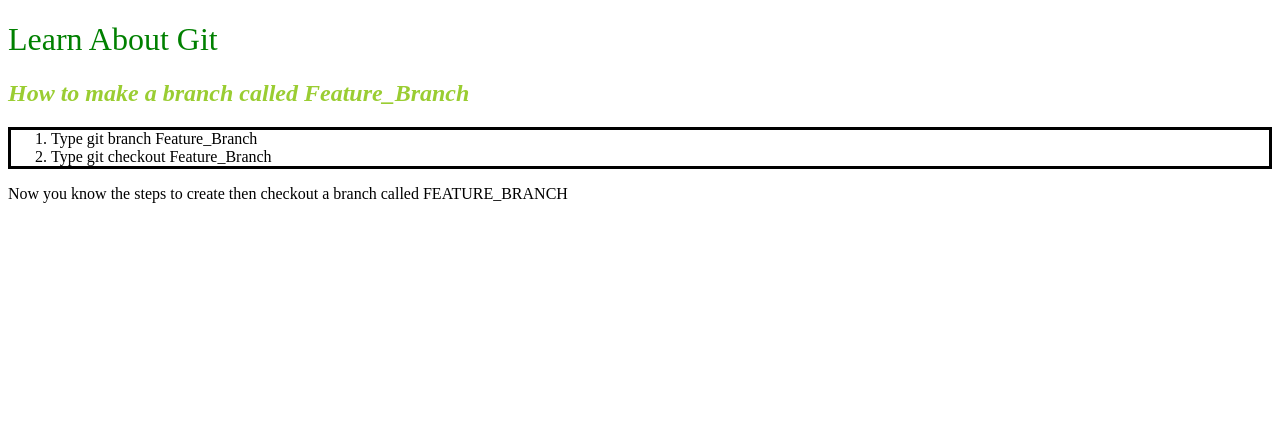
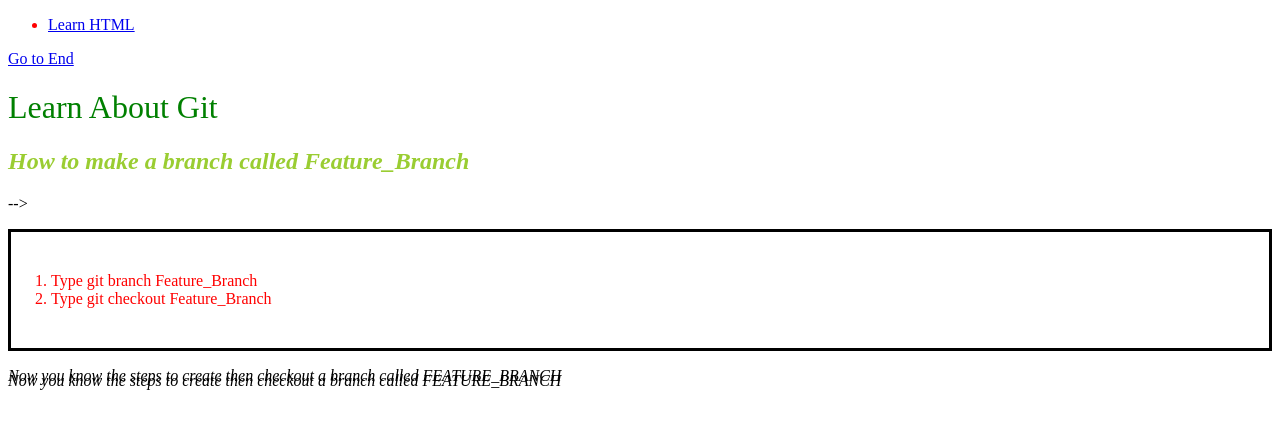
Before and after one commit to palmtree28/first-repo, a plain HTML site: page index.HTML in a window 1280 px wide. Drawn offline with Linux system fonts and the light colour scheme.

Commit message:
Add a second page

```diff
--- a/Style.CSS
+++ b/Style.CSS
@@ -13,8 +13,15 @@ h2{
 }
 ol{
     border: 3px solid;
+    padding: 40px;
 }
 
 li{
     font-style: bold;
+    color: red;
 }
+p{
+    font-style: italic;
+    font-weight: larger;
+    text-shadow:0px 5px ;
+}
--- a/index.HTML
+++ b/index.HTML
@@ -1,16 +1,27 @@
 <!DOCTYPE html>
 <html>
-    <head> <link href="Style.CSS" rel="stylesheet"
-></head>
+    <head> <link href="Style.CSS" rel="stylesheet">
+
+    </head>
     <body>
+        <nav>
+        <ul>
+            <li>
+                <a href= "learnhtml.html">Learn HTML</a>
+            </li>
+        </ul>
+        </nav>
+
+
+    <a href="#ending">Go to End</a>
         <h1> Learn About Git</h1>
-        <h2>How to make a branch called Feature_Branch</h2>
+        <h2> How to make a branch called Feature_Branch</h2> -->
         <ol>
             <li>Type git branch Feature_Branch</li>
             <li>Type git checkout Feature_Branch</li>
         </ol>
 
-            <p> Now you know the steps to create then checkout a branch called FEATURE_BRANCH</p>
+            <p id="ending">Now you know the steps to create then checkout a branch called FEATURE_BRANCH</p>
 
     </body>
 </html>
--- /dev/null
+++ b/learnhtml.html
@@ -0,0 +1,13 @@
+<!DOCTYPE html>
+
+<html>
+        <link rel="stylesheet" href= "Style.CSS">
+<head>
+
+</head>
+
+<body>
+    <h1>Learn html here!!!</h1>
+     <p>html is hypertext markup language</p>
+</body>
+</html>
```
